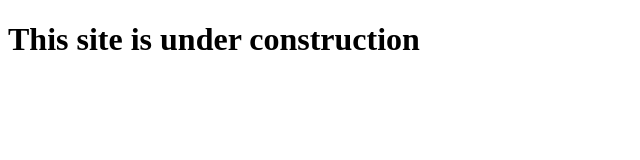
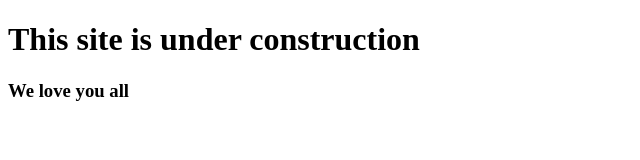
Before and after one commit to abea12/trial, a plain HTML site: page index.html in a window 1280 px wide. Shown: the whole page, without its empty margins (0-640 px from the left). Drawn offline with Linux system fonts and the light colour scheme.

Commit message:
latest main update

```diff
--- a/index.html
+++ b/index.html
@@ -8,5 +8,6 @@
 </head>
 <body>
     <h1>This site is under construction</h1>
+    <h3>We love you all</h3>
 </body>
 </html>
```
